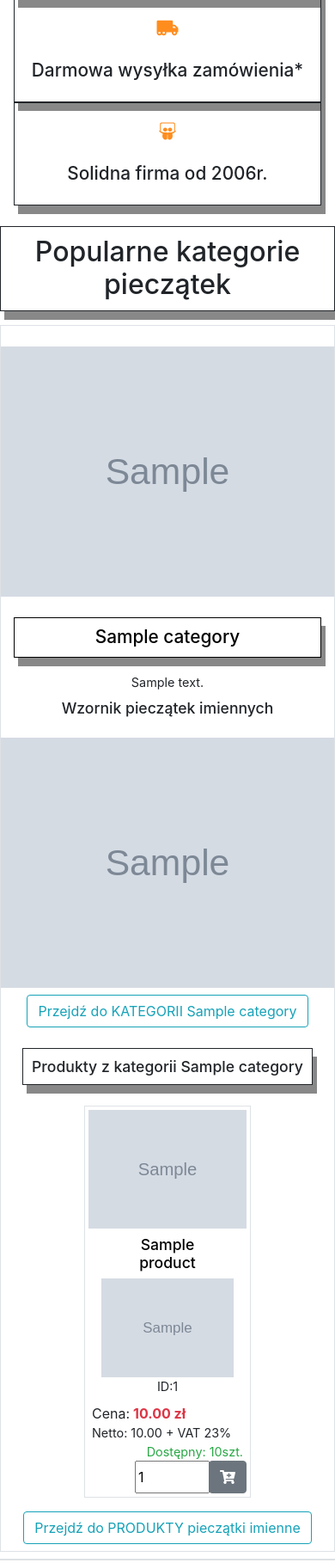
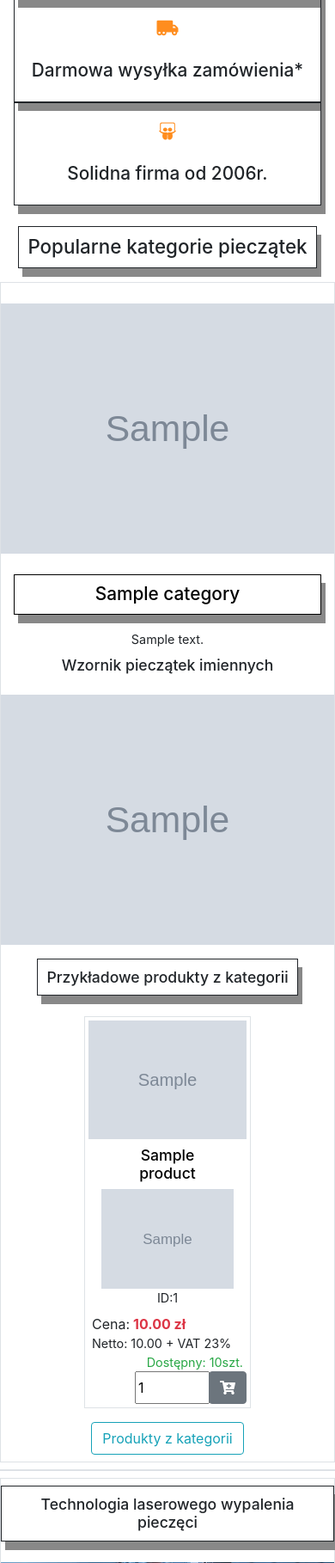
Before and after one commit to KennyDaktyl/pieczatki-colop.pl, a Django app: template front/templates/front/welcome.html in a window 390 px wide. Shown: the part 707-2525 px from the top of the page at 86% size. Run offline with Django 3.2, Linux system fonts and the light colour scheme; tables that the repository leaves empty hold one stand-in row (values such as "Sample post"); the template is opened without the code that fills it: values that come from a table or form of the project are taken from there, most other values are stand-ins (such as "Sample title", 1, 10 or a date in 2020); grey boxes marked "Sample" are stand-in pictures; some libraries are stand-ins or nearby versions.

Commit message:
add front c.d.

```diff
--- a/front/templates/front/welcome.html
+++ b/front/templates/front/welcome.html
@@ -65,8 +65,8 @@
     </div>
 </div>
 
-<div class="col-lg-8 mx-auto m-0 p-0 mt-2 row d-flex align-items-center motto_2">
-    <h2 class="col-12 mt-3 mx-auto text-center title">Popularne kategorie pieczątek</h2>
+<div class="col-lg-8 m-0 p-0 mx-auto mt-2 row d-flex align-items-center motto_2">
+    <h2 class=" mt-3 mx-auto text-center title">Popularne kategorie pieczątek</h2>
 </div>
 
 
@@ -101,7 +101,7 @@
                 <a href="{{ MEDIA_URL }}{{im}}" data-lightbox="1" data-title=""
                     class="mx-auto text-center p-0 m-0 mt-2">
                     <source srcset="{{ im }}" type="image/webp">
-                    {% thumbnail  el.image "150x50" crop='center' format="WEBP"  as im %}
+                    {% thumbnail  el.image "150" crop='center' format="WEBP"  as im %}
                     <source srcset="{{ im }}" type="image/webp" />
                     <img class="img-fluid mx-auto mt-2" src="{{ MEDIA_URL }}{{im}}" alt="" title="">
                     {% endthumbnail %}
@@ -110,15 +110,10 @@
                 {% endfor %}
             </div>
         </div>
-        <div class="col-12 mx-auto text-center mt-2 mb-2">
-            <a href="">
-                <button class="btn btn-outline-info">Przejdź do KATEGORII {{cat.name}}</button>
-            </a>
-        </div>
         {% for prod in cat.products %}
         <div class="col-lg-8 motto row m-0 p-0 mt-2 mb-2 mx-auto text-center d-flex justify-content-center">
         <div class="col-12 text-center mx-auto row">
-            <h4 class="mx-auto text-center mt-2 title">Produkty z kategorii {{cat.name}}</h4>
+            <h4 class="mx-auto text-center mt-2 title">Przykładowe produkty z kategorii</h4>
         </div>
         <div class="col-6 col-lg-4 m-0 p-1 border d-flex align-items-start row mt-3">
             <div class="col-12 m-0 p-0">
@@ -166,7 +161,7 @@
     {% endfor %}
     <div class="col-12 mx-auto text-center mt-2 mb-2">
         <a href="">
-            <button class="btn btn-outline-info">Przejdź do PRODUKTY pieczątki imienne</button>
+            <button class="btn btn-outline-info">Produkty z kategorii</button>
         </a>
     </div>
 </div>
--- a/pieczatki/static/css/main.css
+++ b/pieczatki/static/css/main.css
@@ -354,6 +354,10 @@ div.motto_solid {
     color: #ff8d1e;
     font-size: 40px;
 }
+.motto_2 i:hover {
+    font-size: 58px;
+    transition: 0.5s;
+}
 
 
 @media (max-width: 992px) {
@@ -367,6 +371,10 @@ div.motto_solid {
     }
 
     .motto h2 {
+        font-size: 1.4rem;
+    }
+
+    .motto_2 h2 {
         font-size: 1.4rem;
     }
 
@@ -385,10 +393,22 @@ div.motto_solid {
     .motto_2 div {
         height: 120px;
     }
+    .motto_2 div:hover {
+        height: 180px;
+        border: 1px solid;
+        padding: 20px;
+        box-shadow: 7px 20px #888888;
+        transition: 0.5s;
+    }
+
 
     .motto_2 i {
         font-size: 20px;
     }
+    .motto_2 i:hover {
+        font-size: 58px;
+    }
+
 
 
 }
```
Also changed, not shown: 1 other file.
